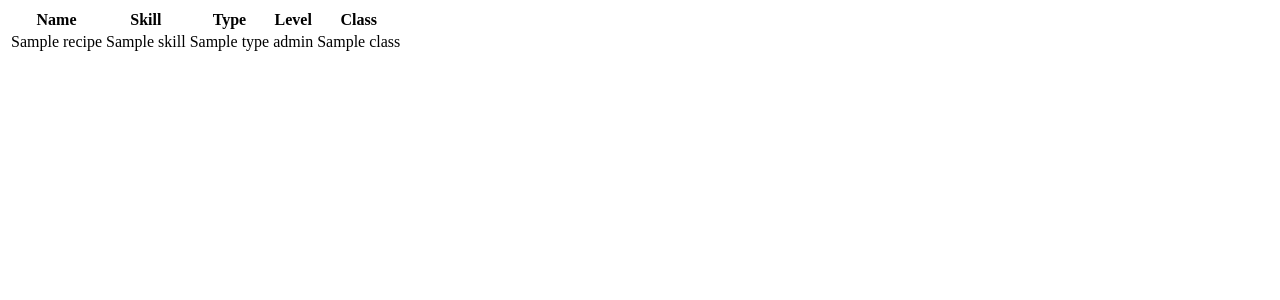
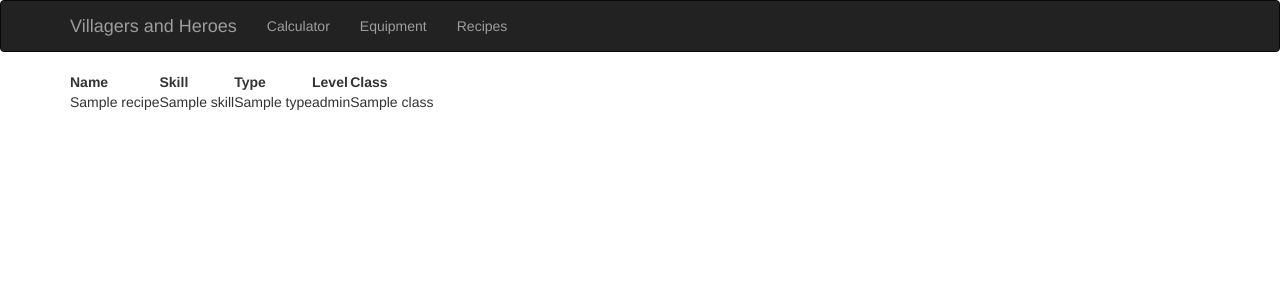
Before and after one commit to drewkilz/villagers_and_heroes_api, a Flask app: template templates/recipes.html in a window 1280 px wide. Shown: the top 300 px of the page. Run offline with Flask 2, Linux system fonts and the light colour scheme; the template is opened without the code that fills it: most values are stand-ins (such as "Sample title", 1, 10 or a date in 2020); parts of the project's set-up code (start-up, migrations or seed data) failed here and were passed over; some libraries are stand-ins or nearby versions.

Commit message:
Add Bootstrap and a Bootstrapped recipes page.

```diff
--- a/app.py
+++ b/app.py
@@ -1,13 +1,14 @@
 from math import trunc
 
-from flask import Flask
 from flask import Flask, render_template
+from flask_bootstrap import Bootstrap
 
 from db import Data
 from models.item import SALVAGE_KIT
 from models.recipes import Recipes
 
 app = Flask(__name__)
+bootstrap = Bootstrap(app)
 data = Data()
 
 
--- a/requirements.txt
+++ b/requirements.txt
@@ -1,3 +1,4 @@
 dacite
 flask
+flask-bootstrap
 gunicorn
--- a/templates/recipes.html
+++ b/templates/recipes.html
@@ -1,3 +1,36 @@
+{% extends "bootstrap/base.html" %}
+
+{% block title %}Villagers and Heroes{% endblock %}
+
+{% block navbar %}
+    <div class="navbar navbar-inverse" role="navigation">
+        <div class="container">
+            <div class="navbar-header">
+                <button type="button" class="navbar-toggle" data-toggle="collapse" data-target=".navbar-collapse">
+                    <span class="sr-only">Toggle navigation</span>
+                    <span class="icon-bar"></span>
+                    <span class="icon-bar"></span>
+                    <span class="icon-bar"></span>
+                </button>
+                <a class="navbar-brand" href="/">Villagers and Heroes</a>
+            </div>
+            <div class="navbar-collapse collapse">
+                <ul class="nav navbar-nav">
+                    <li><a href="/calculator">Calculator</a></li>
+                </ul>
+                <ul class="nav navbar-nav">
+                    <li><a href="/equipment">Equipment</a></li>
+                </ul>
+                <ul class="nav navbar-nav">
+                    <li><a href="/recipes">Recipes</a></li>
+                </ul>
+            </div>
+        </div>
+    </div>
+{% endblock %}
+
+{% block content %}
+    <div class="container">
         <table>
             <tr>
                 <th>Name</th>
@@ -16,3 +49,5 @@
             </tr>
             {%  endfor %}
         </table>
+    </div>
+{% endblock %}
```
Lines whose indentation alone changed are shown as unchanged.
